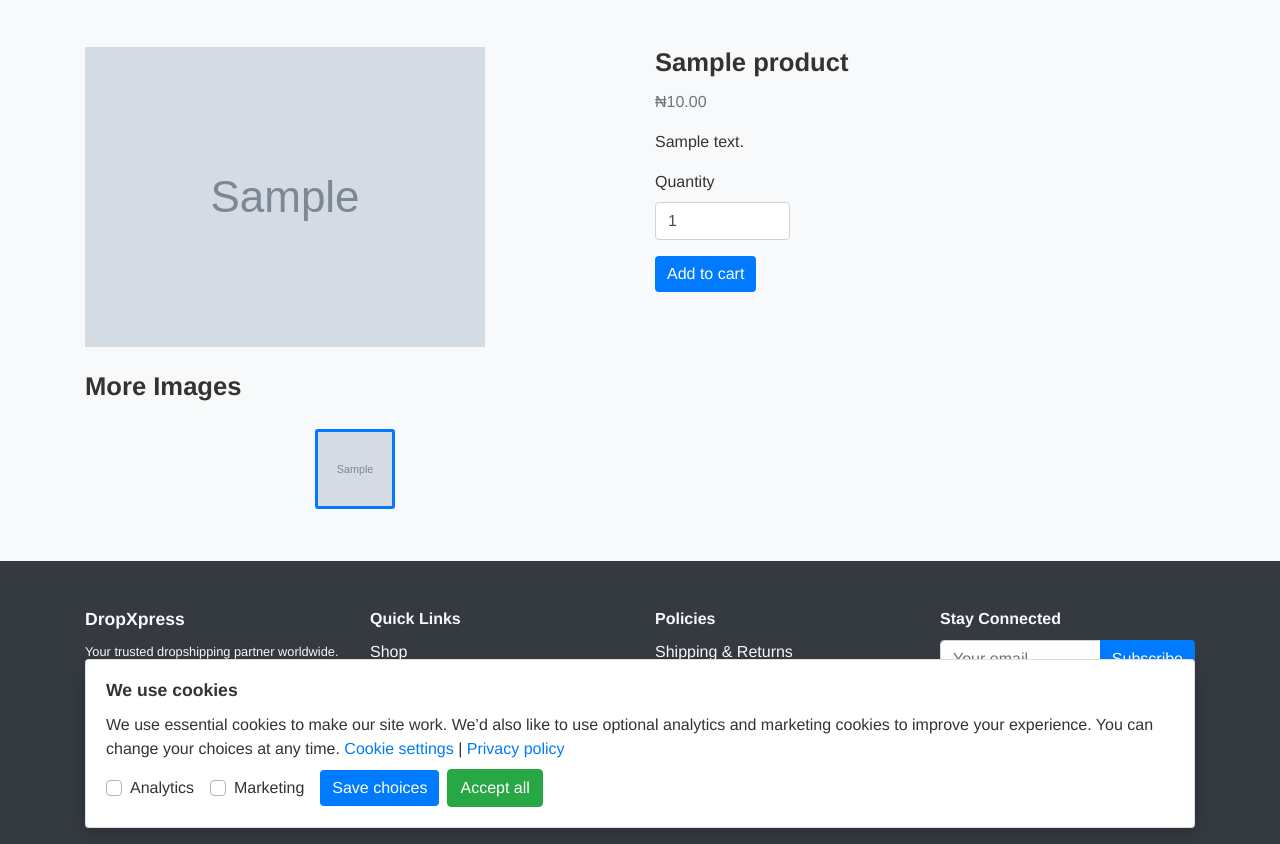
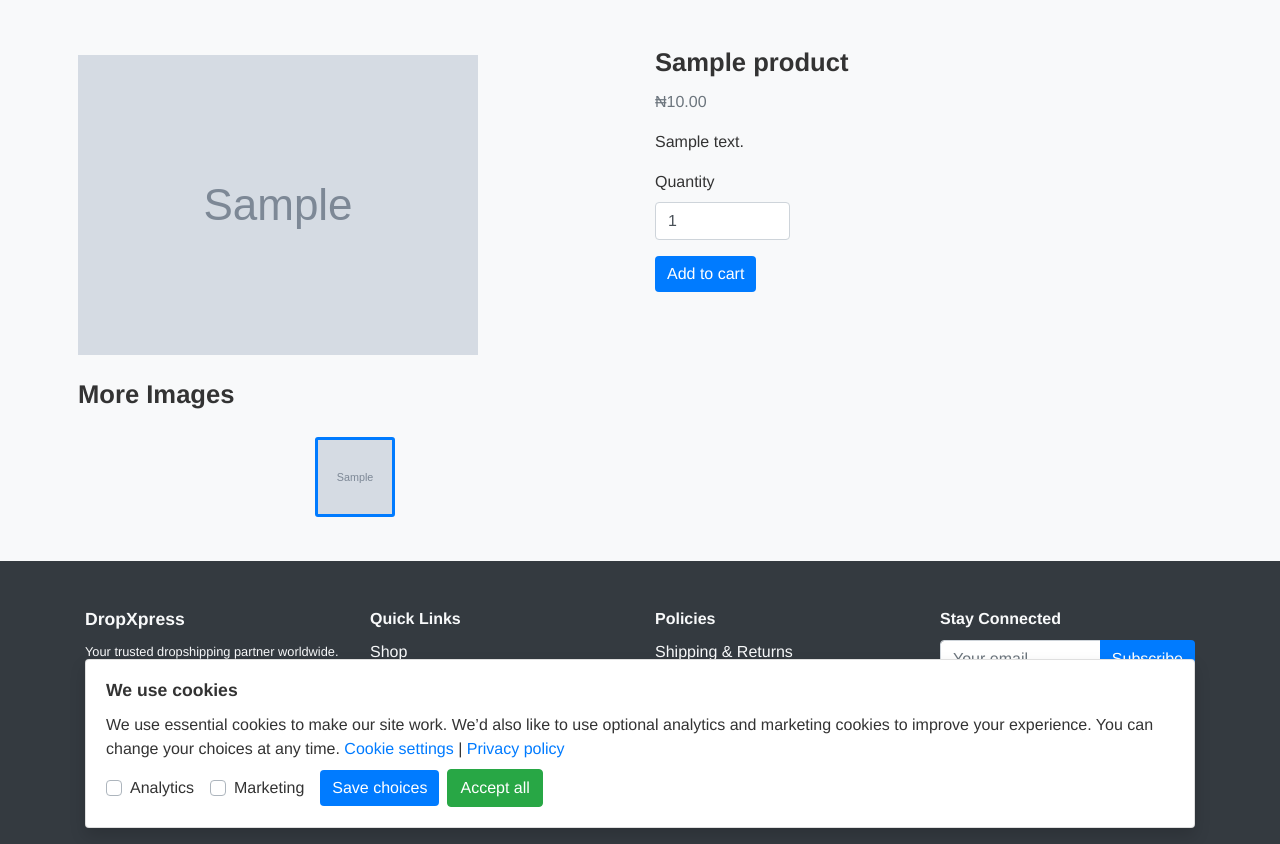
Before and after one commit to kaelzubs/dropshipping, a Django app: a page that uses templates/catalog/detail.html in a window 1280 px wide. Shown: the part 56-900 px from the top of the page. Run offline with Django 4.2, Linux system fonts and the light colour scheme; tables that the repository leaves empty hold one stand-in row (values such as "Sample post"); grey boxes marked "Sample" are stand-in pictures; some libraries are stand-ins or nearby versions.

Commit message:
Monday commits

```diff
--- a/templates/catalog/detail.html
+++ b/templates/catalog/detail.html
@@ -3,7 +3,7 @@
 {% block title %}{{ product.title }}{% endblock %}
 {% block content %}
 <div class="row">
-  <div class="col-md-6">
+  <div class="col-md-6 pt-2 px-2">
     {% if product.image %}
     <img id="mainImage" src="{{ product.image.url }}" class="img-fluid cursor-pointer" data-bs-toggle="modal" data-bs-target="#imageModal" alt="{{ product.title }}">
     {% endif %}
```
